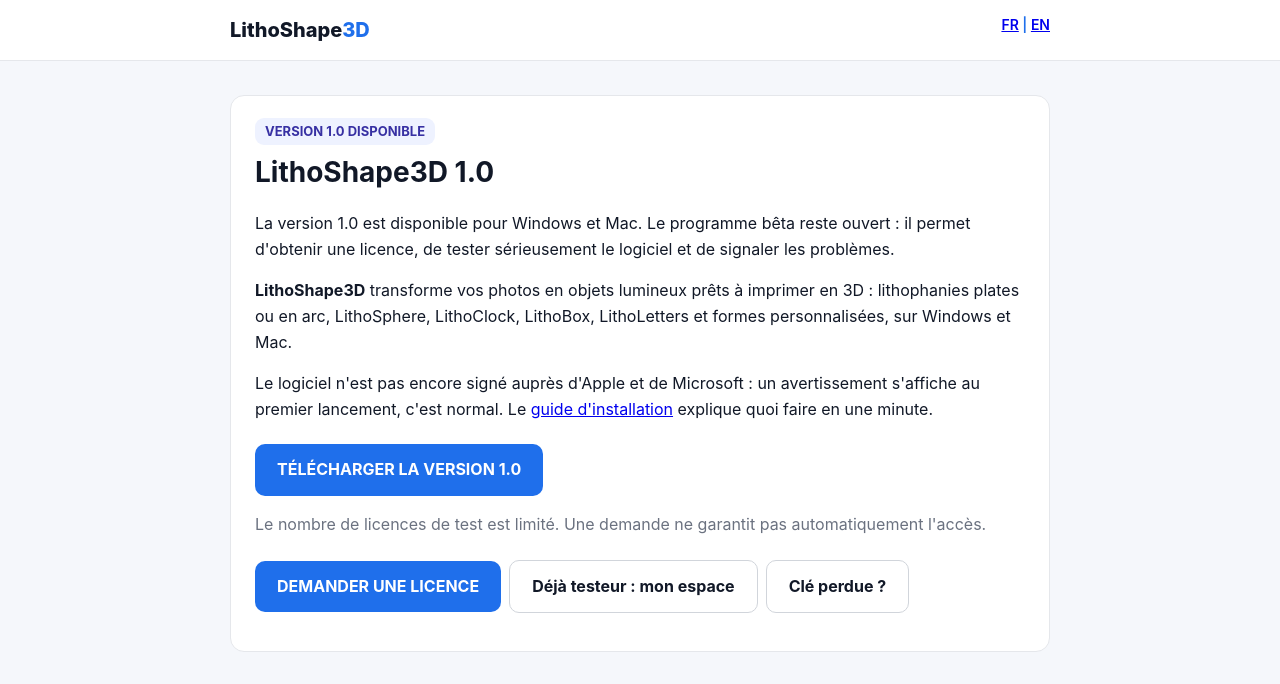
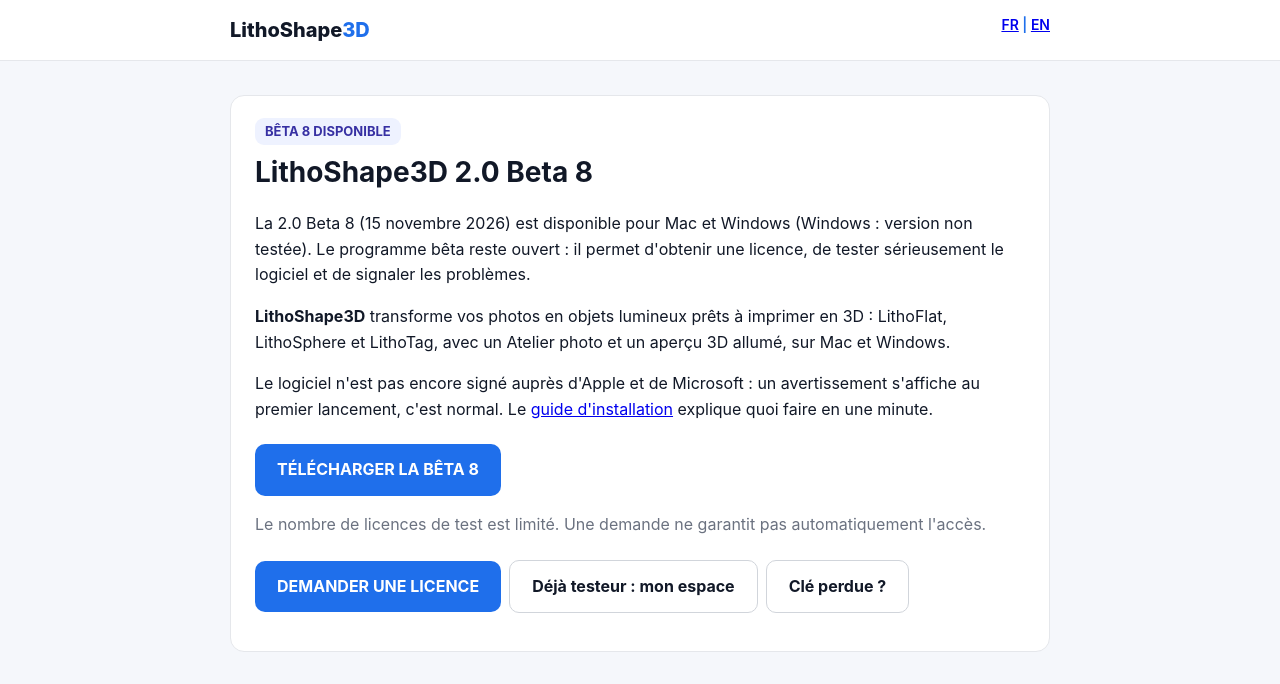
Before and after one commit to le-belge/LithoShape3D-releases, a plain HTML site: page beta/index.html in a window 1280 px wide. Drawn offline with Linux system fonts and the light colour scheme.

Commit message:
Page beta : 2.0 Beta 8, telechargement vers la beta 8, modules visibles seulement
Co-Authored-By: Claude Sonnet 5.5 <noreply@anthropic.com>

```diff
--- a/beta/index.html
+++ b/beta/index.html
@@ -8,19 +8,19 @@ h1{font-size:28px;margin:.2em 0}.pill{display:inline-block;padding:3px 10px;bord
 .alt{background:#fff;color:#111827;border:1px solid #D1D5DB}.muted{color:#6B7280}.lang{float:right;font-size:14px;font-weight:600}
 .en{display:none}body.en .en{display:block}body.en .fr{display:none}</style></head><body>
 <header><div>LithoShape<span>3D</span><span class=lang><a href="#" onclick="setLang('fr');return false">FR</a> | <a href="#" onclick="setLang('en');return false">EN</a></span></div></header>
-<main><div class="card fr"><span class=pill>VERSION 1.0 DISPONIBLE</span>
-<h1>LithoShape3D 1.0</h1>
-<p>La version 1.0 est disponible pour Windows et Mac. Le programme bêta reste ouvert : il permet d'obtenir une licence, de tester sérieusement le logiciel et de signaler les problèmes.</p>
-<p><b>LithoShape3D</b> transforme vos photos en objets lumineux prêts à imprimer en 3D : lithophanies plates ou en arc, LithoSphere, LithoClock, LithoBox, LithoLetters et formes personnalisées, sur Windows et Mac.</p>
+<main><div class="card fr"><span class=pill>BÊTA 8 DISPONIBLE</span>
+<h1>LithoShape3D 2.0 Beta 8</h1>
+<p>La 2.0 Beta 8 (15 novembre 2026) est disponible pour Mac et Windows (Windows : version non testée). Le programme bêta reste ouvert : il permet d'obtenir une licence, de tester sérieusement le logiciel et de signaler les problèmes.</p>
+<p><b>LithoShape3D</b> transforme vos photos en objets lumineux prêts à imprimer en 3D : LithoFlat, LithoSphere et LithoTag, avec un Atelier photo et un aperçu 3D allumé, sur Mac et Windows.</p>
 <p>Le logiciel n'est pas encore signé auprès d'Apple et de Microsoft : un avertissement s'affiche au premier lancement, c'est normal. Le <a href="https://github.com/le-belge/LithoShape3D-releases/blob/main/INSTALLATION.md">guide d'installation</a> explique quoi faire en une minute.</p>
-<p><a class=btn href="https://github.com/le-belge/LithoShape3D-releases/releases/latest">TÉLÉCHARGER LA VERSION 1.0</a></p><p class=muted>Le nombre de licences de test est limité. Une demande ne garantit pas automatiquement l'accès.</p>
+<p><a class=btn href="https://github.com/le-belge/LithoShape3D-releases/releases/tag/v2.0.0-beta8">TÉLÉCHARGER LA BÊTA 8</a></p><p class=muted>Le nombre de licences de test est limité. Une demande ne garantit pas automatiquement l'accès.</p>
 <p><a class="btn" data-path="/beta/candidature?lang=fr" href="https://lithoshape.tailc92b48.ts.net/beta/candidature?lang=fr">DEMANDER UNE LICENCE</a><a class="btn alt" data-path="/beta/connexion?lang=fr" href="https://lithoshape.tailc92b48.ts.net/beta/connexion?lang=fr">Déjà testeur : mon espace</a><a class="btn alt" data-path="/beta/cle-perdue" href="https://lithoshape.tailc92b48.ts.net/beta/cle-perdue">Clé perdue ?</a></p></div>
-<div class="card en"><span class=pill>VERSION 1.0 AVAILABLE</span>
-<h1>LithoShape3D 1.0</h1>
-<p>Version 1.0 is available for Windows and Mac. The beta program stays open: it lets you get a license, test the software seriously and report problems.</p>
-<p><b>LithoShape3D</b> turns your photos into light objects ready for 3D printing: flat or arched lithophanes, LithoSphere, LithoClock, LithoBox, LithoLetters and custom shapes, on Windows and Mac.</p>
+<div class="card en"><span class=pill>BETA 8 AVAILABLE</span>
+<h1>LithoShape3D 2.0 Beta 8</h1>
+<p>2.0 Beta 8 (November 15, 2026) is available for Mac and Windows (Windows: untested version). The beta program stays open: it lets you get a license, test the software seriously and report problems.</p>
+<p><b>LithoShape3D</b> turns your photos into light objects ready for 3D printing: LithoFlat, LithoSphere and LithoTag, with a Photo Studio and a lit 3D preview, on Mac and Windows.</p>
 <p>The software is not yet signed with Apple and Microsoft: a warning appears on first launch, this is expected. The <a href="https://github.com/le-belge/LithoShape3D-releases/blob/main/INSTALLATION.md">installation guide</a> explains what to do in one minute.</p>
-<p><a class=btn href="https://github.com/le-belge/LithoShape3D-releases/releases/latest">DOWNLOAD VERSION 1.0</a></p><p class=muted>Test licenses are limited. A request does not automatically guarantee access.</p>
+<p><a class=btn href="https://github.com/le-belge/LithoShape3D-releases/releases/tag/v2.0.0-beta8">DOWNLOAD BETA 8</a></p><p class=muted>Test licenses are limited. A request does not automatically guarantee access.</p>
 <p><a class="btn" data-path="/beta/candidature?lang=en" href="https://lithoshape.tailc92b48.ts.net/beta/candidature?lang=en">REQUEST A LICENSE</a><a class="btn alt" data-path="/beta/connexion?lang=en" href="https://lithoshape.tailc92b48.ts.net/beta/connexion?lang=en">Already a tester: my area</a><a class="btn alt" data-path="/beta/cle-perdue?lang=en" href="https://lithoshape.tailc92b48.ts.net/beta/cle-perdue?lang=en">Lost your key?</a></p></div></main>
 <script>function setLang(l){try{localStorage.setItem('ls3d_lang',l)}catch(e){}document.body.className=l==='en'?'en':'';document.documentElement.lang=l}
 var l='fr';try{l=localStorage.getItem('ls3d_lang')||(location.hash==='#en'?'en':'fr')}catch(e){}setLang(l)
```
